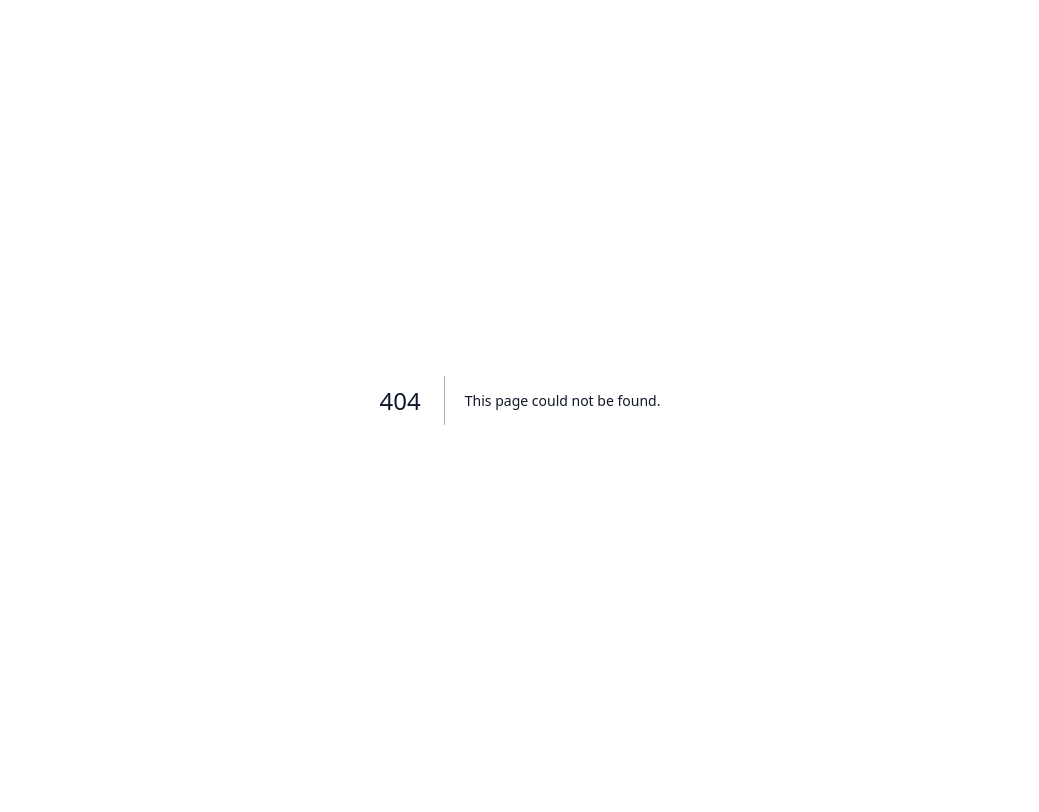
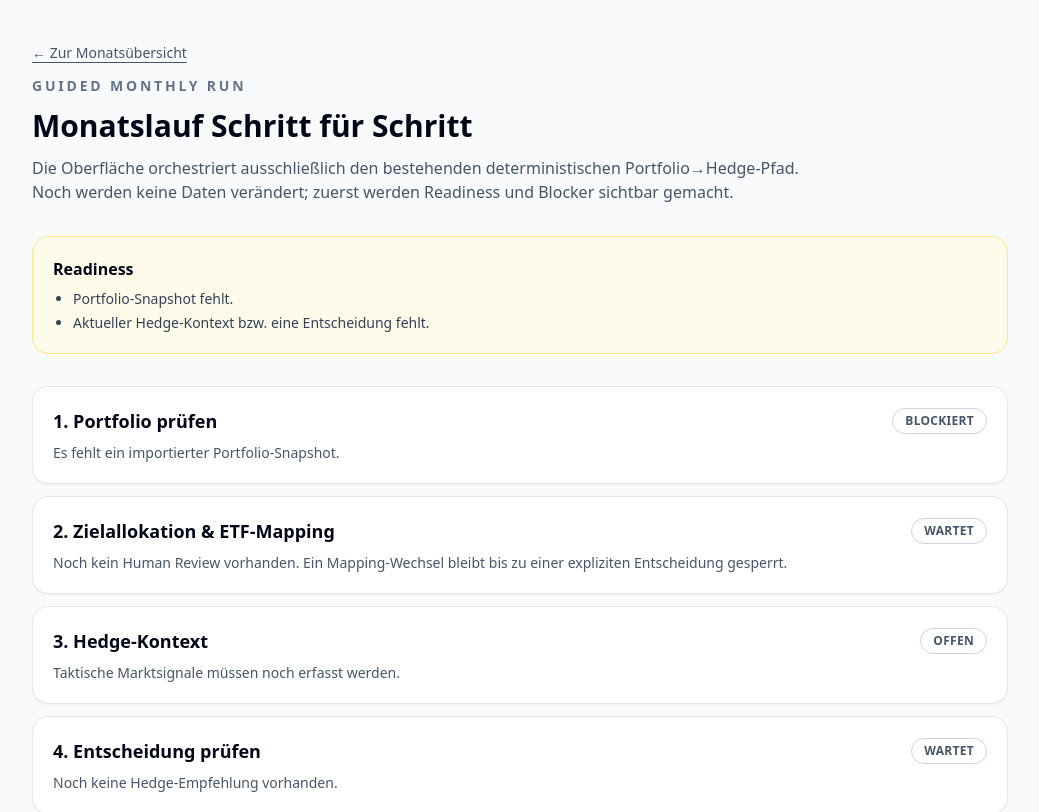
Before and after one commit to GithubLarsKomo/hedge-decision-cockpit, a Next.js app: page /monthly/run in a window 1280 px wide. Before the commit this address had no page. Shown: the top 812 px of the page, without its empty margins (120-1159 px from the left). Built offline with nearby package versions, Linux system fonts and the light colour scheme.

Commit message:
Add guided monthly run shell

```diff
--- /dev/null
+++ b/app/monthly/run/page.tsx
@@ -0,0 +1,88 @@
+import Link from 'next/link';
+import { prisma } from '@/lib/prisma';
+
+export const dynamic = 'force-dynamic';
+
+function formatDate(value: Date | null | undefined) {
+  return value ? new Intl.DateTimeFormat('de-DE', { dateStyle: 'medium' }).format(value) : 'Nicht vorhanden';
+}
+
+export default async function GuidedMonthlyRunPage() {
+  const [snapshot, review, decision] = await Promise.all([
+    prisma.importedPortfolioSnapshot.findFirst({ orderBy: [{ asOf: 'desc' }, { revision: 'desc' }] }).catch(() => null),
+    prisma.etfMappingReviewRecord.findFirst({ orderBy: [{ reviewedAt: 'desc' }, { id: 'desc' }] }).catch(() => null),
+    prisma.decision.findFirst({ orderBy: { createdAt: 'desc' } }).catch(() => null)
+  ]);
+
+  const steps = [
+    {
+      title: '1. Portfolio prüfen',
+      status: snapshot ? 'bereit' : 'blockiert',
+      detail: snapshot ? `${snapshot.strategyName} ${snapshot.strategyVersion} · Stand ${formatDate(snapshot.asOf)} · Revision ${snapshot.revision}` : 'Es fehlt ein importierter Portfolio-Snapshot.'
+    },
+    {
+      title: '2. Zielallokation & ETF-Mapping',
+      status: snapshot ? 'bereit' : 'wartet',
+      detail: review ? `Letzter Human Review: ${review.outcome.replaceAll('_', ' ')} am ${formatDate(review.reviewedAt)}` : 'Noch kein Human Review vorhanden. Ein Mapping-Wechsel bleibt bis zu einer expliziten Entscheidung gesperrt.'
+    },
+    {
+      title: '3. Hedge-Kontext',
+      status: decision ? 'vorhanden' : 'offen',
+      detail: decision ? `Letzte Signale: NDX Drawdown ${decision.ndxDrawdownPct.toFixed(2)} %, VIX-Perzentil ${decision.vixPercentile.toFixed(1)}.` : 'Taktische Marktsignale müssen noch erfasst werden.'
+    },
+    {
+      title: '4. Entscheidung prüfen',
+      status: decision ? 'bereit' : 'wartet',
+      detail: decision ? `${decision.action} · Regel ${decision.ruleVersion}` : 'Noch keine Hedge-Empfehlung vorhanden.'
+    },
+    {
+      title: '5. Monatslauf abschließen',
+      status: 'manuell',
+      detail: 'Abschluss bleibt eine explizite menschliche Aktion. Dieser Slice führt noch keine Schreiboperation aus.'
+    }
+  ];
+
+  const blockers = [
+    !snapshot ? 'Portfolio-Snapshot fehlt.' : null,
+    !decision ? 'Aktueller Hedge-Kontext bzw. eine Entscheidung fehlt.' : null
+  ].filter(Boolean) as string[];
+
+  return (
+    <main className="mx-auto min-h-screen max-w-5xl space-y-8 px-6 py-10">
+      <header className="space-y-3">
+        <Link href="/monthly" className="text-sm font-medium text-slate-600 underline underline-offset-4">← Zur Monatsübersicht</Link>
+        <p className="text-sm font-semibold uppercase tracking-[0.2em] text-slate-500">Guided Monthly Run</p>
+        <h1 className="text-3xl font-semibold text-slate-950">Monatslauf Schritt für Schritt</h1>
+        <p className="max-w-3xl text-slate-600">Die Oberfläche orchestriert ausschließlich den bestehenden deterministischen Portfolio→Hedge-Pfad. Noch werden keine Daten verändert; zuerst werden Readiness und Blocker sichtbar gemacht.</p>
+      </header>
+
+      <section className={`rounded-2xl border p-5 ${blockers.length === 0 ? 'border-emerald-200 bg-emerald-50' : 'border-amber-200 bg-amber-50'}`}>
+        <h2 className="font-semibold text-slate-950">Readiness</h2>
+        {blockers.length === 0 ? (
+          <p className="mt-2 text-sm text-slate-700">Alle aktuell notwendigen Voraussetzungen sind vorhanden. Die nächsten UX-Slices können die expliziten Eingabe- und Review-Schritte freischalten.</p>
+        ) : (
+          <ul className="mt-2 list-disc space-y-1 pl-5 text-sm text-slate-700">
+            {blockers.map(blocker => <li key={blocker}>{blocker}</li>)}
+          </ul>
+        )}
+      </section>
+
+      <section className="space-y-3">
+        {steps.map(step => (
+          <article key={step.title} className="rounded-2xl border border-slate-200 bg-white p-5 shadow-sm">
+            <div className="flex flex-wrap items-center justify-between gap-3">
+              <h2 className="text-lg font-semibold text-slate-950">{step.title}</h2>
+              <span className="rounded-full border border-slate-300 px-3 py-1 text-xs font-semibold uppercase tracking-wide text-slate-600">{step.status}</span>
+            </div>
+            <p className="mt-2 text-sm text-slate-600">{step.detail}</p>
+          </article>
+        ))}
+      </section>
+
+      <section className="rounded-2xl border border-slate-200 bg-slate-50 p-5">
+        <h2 className="font-semibold text-slate-950">Sicherheitsgrenze</h2>
+        <p className="mt-2 text-sm text-slate-600">Keine automatische ETF-Umschichtung, keine Variantenauswahl und keine Order-/Broker-Ausführung. Schreibende Schritte werden nur als explizite Human-in-the-loop-Aktionen ergänzt.</p>
+      </section>
+    </main>
+  );
+}
```
